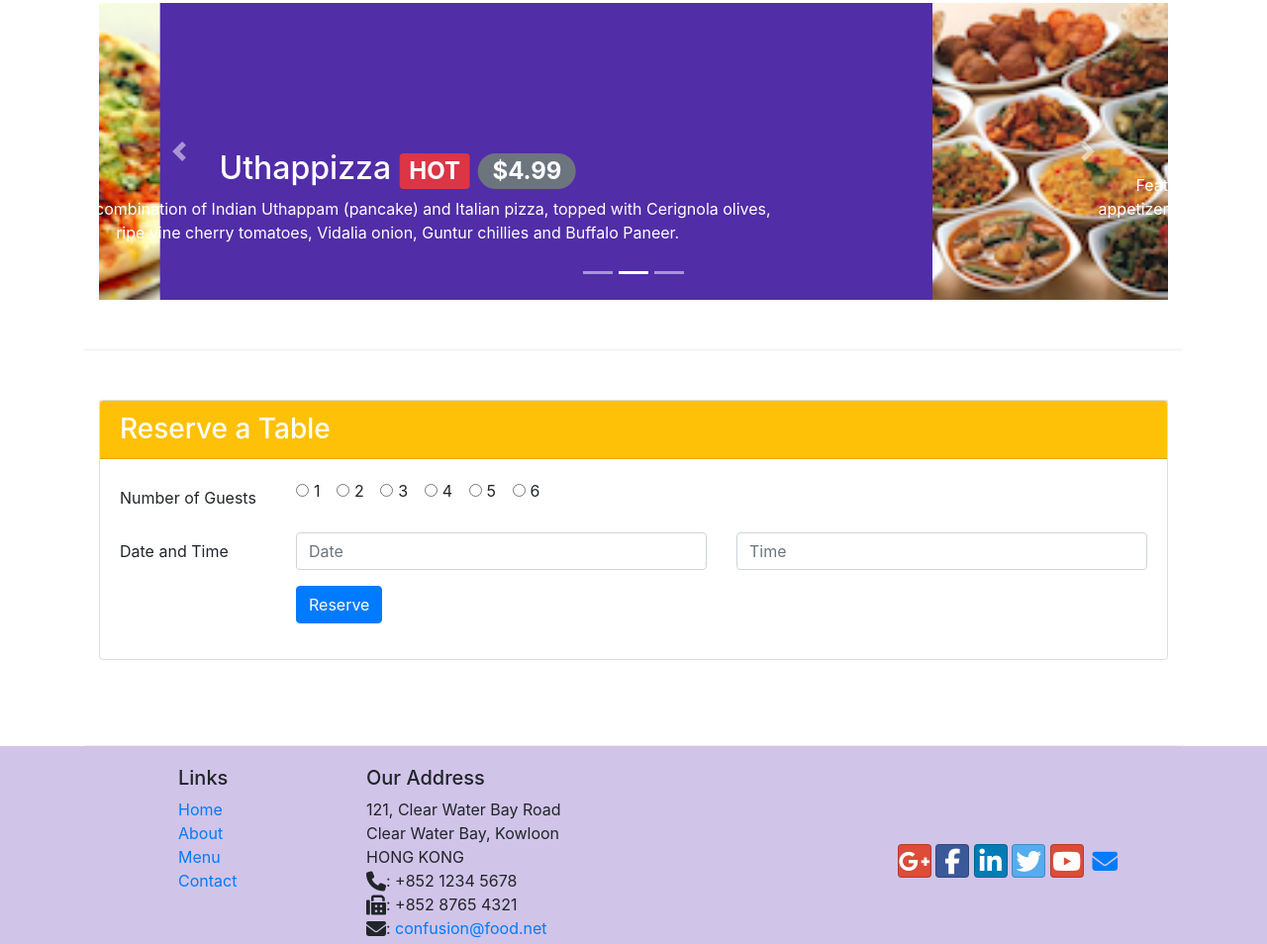
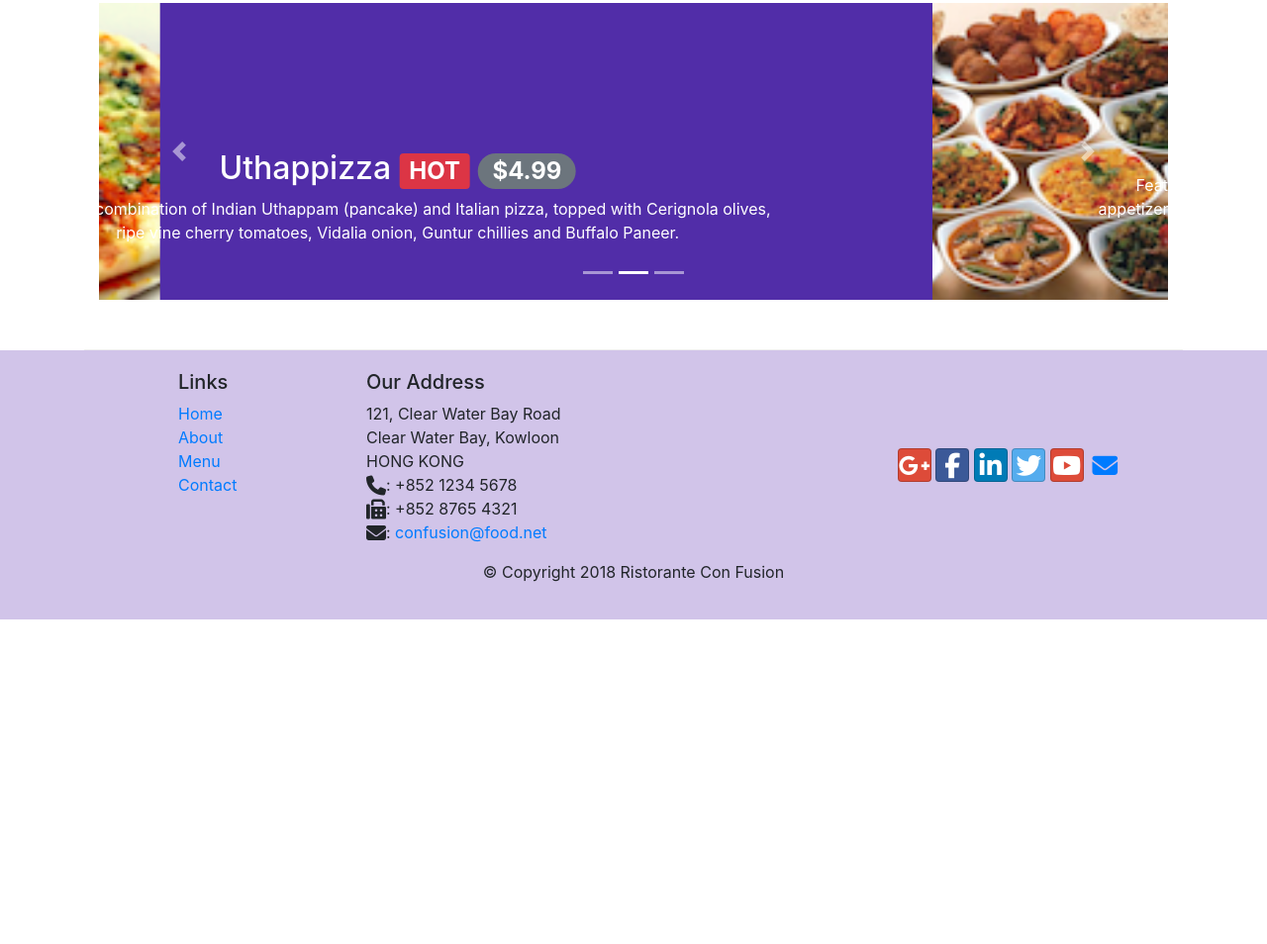
Before and after one commit to ADISKING1/ConFusion, a website: page index.html in a window 1280 px wide. Shown: the part 381-1335 px from the top of the page at 99% size. After the commit the page ends 1007 px from the top, so only its background shows below. Drawn offline with nearby package versions, Linux system fonts and the light colour scheme.

Commit message:
week 3 complete

```diff
--- a/index.html
+++ b/index.html
@@ -115,7 +115,7 @@
                                 </div>
                             </div>
                             <div class="form-group row">
-                                <label for="no-of-guests" class="col-md-2 col-form-label">area</label>
+                                <label for="no-of-guests" class="col-md-2 col-form-label">Section</label>
                                 <div class="btn-group btn-group-toggle col-12 col-md-5" data-toggle="buttons">
                                     <label class="btn btn-success active">
                                       <input type="radio" name="options" id="option1" autocomplete="off" checked> Non-Smoking
@@ -127,15 +127,16 @@
                             </div>
                             <div class="form-group row">
                                 <label for="dateandtime" class="col-12 col-md-2 col-form-label">Date and Time</label>
-                                <div class="col-12 col-md-5">
+                                <div class="col-12 col-md-4">
                                     <input type="datetime" class="form-control" id="dateandtime" name="Date" placeholder="Date">
                                 </div>
-                                <div class="col-12 col-md-5">
+                                <div class="col-12 col-md-4">
                                     <input type="datetime" class="form-control" id="dateandtime" name="Time" placeholder="Time">
                                 </div>
                             </div>
                             <div class="form-group row">
                                 <div class="offset-md-2 col-md-10">
+                                    <button type="submit" class="btn btn-secondary" class="close" data-dismiss="modal">Cancel</button>
                                     <button type="submit" class="btn btn-primary">Reserve</button>
                                 </div>
                             </div>
@@ -207,61 +208,6 @@
                 </div>
             </div>
         </div>
-
-        <div class="row row-content justify-content-center">
-            <div class="col-12">
-                <div class="card" id="reservetable">
-                    <h3 class="card-header bg-warning text-white">Reserve a Table</h3>
-                    <div class="card-body">
-                        <form>
-                            <div class="form-group row">
-                                <label for="no-of-guests" class="col-md-2 col-form-label">Number of Guests</label>
-                                <div class="col-md-10">
-                                    <div class="form-check form-check-inline">
-                                        <input class="form-check-input" type="radio" name="no-of-guests" id="inlineRadio1" value="option1">
-                                        <label class="form-check-label" for="inlineRadio1">1</label>
-                                      </div>
-                                      <div class="form-check form-check-inline">
-                                        <input class="form-check-input" type="radio" name="no-of-guests" id="inlineRadio2" value="option2">
-                                        <label class="form-check-label" for="inlineRadio2">2</label>
-                                      </div>
-                                      <div class="form-check form-check-inline">
-                                        <input class="form-check-input" type="radio" name="no-of-guests" id="inlineRadio3" value="option3">
-                                        <label class="form-check-label" for="inlineRadio3">3</label>
-                                      </div>
-                                      <div class="form-check form-check-inline">
-                                        <input class="form-check-input" type="radio" name="no-of-guests" id="inlineRadio4" value="option4">
-                                        <label class="form-check-label" for="inlineRadio4">4</label>
-                                      </div>
-                                      <div class="form-check form-check-inline">
-                                        <input class="form-check-input" type="radio" name="no-of-guests" id="inlineRadio5" value="option5">
-                                        <label class="form-check-label" for="inlineRadio5">5</label>
-                                      </div>
-                                      <div class="form-check form-check-inline">
-                                        <input class="form-check-input" type="radio" name="no-of-guests" id="inlineRadio6" value="option6">
-                                        <label class="form-check-label" for="inlineRadio6">6</label>
-                                      </div>
-                                </div>
-                            </div>
-                            <div class="form-group row">
-                                <label for="dateandtime" class="col-12 col-md-2 col-form-label">Date and Time</label>
-                                <div class="col-12 col-md-5">
-                                    <input type="datetime" class="form-control" id="dateandtime" name="Date" placeholder="Date">
-                                </div>
-                                <div class="col-12 col-md-5">
-                                    <input type="datetime" class="form-control" id="dateandtime" name="Time" placeholder="Time">
-                                </div>
-                            </div>
-                            <div class="form-group row">
-                                <div class="offset-md-2 col-md-10">
-                                    <button type="submit" class="btn btn-primary">Reserve</button>
-                                </div>
-                            </div>
-                        </form>
-                    </div>
-                </div>
-            </div>
-        </div>
     </div>
 
     <footer class="footer">
@@ -305,11 +251,6 @@
            </div>
         </div>
     </footer>
-    <script>
-        $(document).ready(function(){
-            $('[data-toggle="tooltip"]').tooltip();
-        });
-    </script>
 <!-- jQuery first, then Popper.js, then Bootstrap JS. -->
 <script src="node_modules/jquery/dist/jquery.slim.min.js"></script>
 <script src="node_modules/popper.js/dist/umd/popper.min.js"></script>
```
